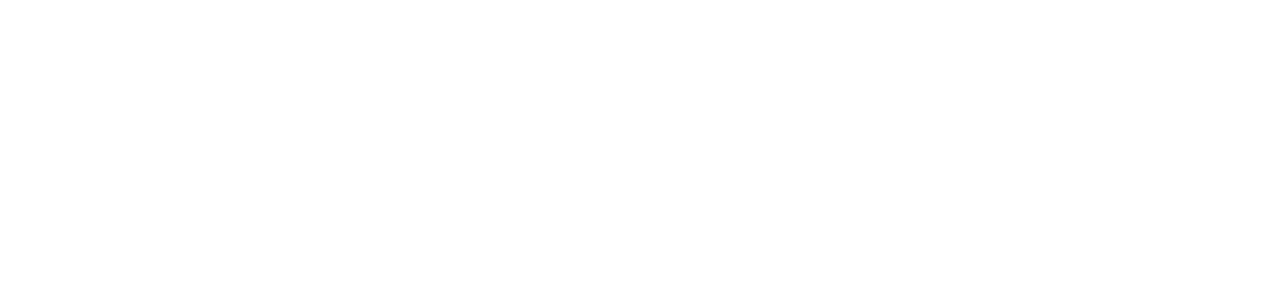
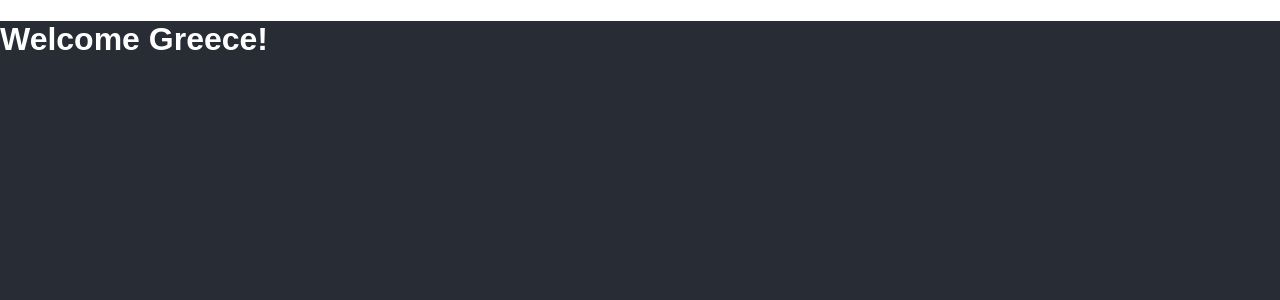
Before and after one commit to Mohan-RajSP/react_test, a React (Create React App) app: page /greece in a window 1280 px wide. Before the commit this address had no page. Shown: the top 300 px of the page. Built offline with nearby package versions, Linux system fonts and the light colour scheme.

Commit message:
added route /greece

```diff
--- a/src/App.js
+++ b/src/App.js
@@ -2,6 +2,7 @@ import React from 'react';
 import { BrowserRouter as Router, Routes, Route, Link } from 'react-router-dom';
 import India from './pages/India';
 import Us from './pages/Us';
+import Greece from './pages/Greece';
 import './App.css';
 
 function Home() {
@@ -10,6 +11,7 @@ function Home() {
       <nav className="nav-bar">
         <Link to="/india" className="nav-link">India</Link>
         <Link to="/us" className="nav-link">US</Link>
+        <Link to="/greece" className="nav-link">Greece</Link>
       </nav>
       <div className="home-content">
         <h1>Hello!</h1>
@@ -26,6 +28,7 @@ function App() {
         <Route path="/" element={<Home />} />
         <Route path="/india" element={<India />} />
         <Route path="/us" element={<Us />} />
+        <Route path="/greece" element={<Greece />} />
       </Routes>
     </Router>
   );
--- /dev/null
+++ b/src/pages/Greece.js
@@ -0,0 +1,11 @@
+import React from 'react';
+
+function Greece() {
+  return (
+    <div className="App">
+      <h1>Welcome Greece!</h1>
+    </div>
+  );
+}
+
+export default Greece;
```
